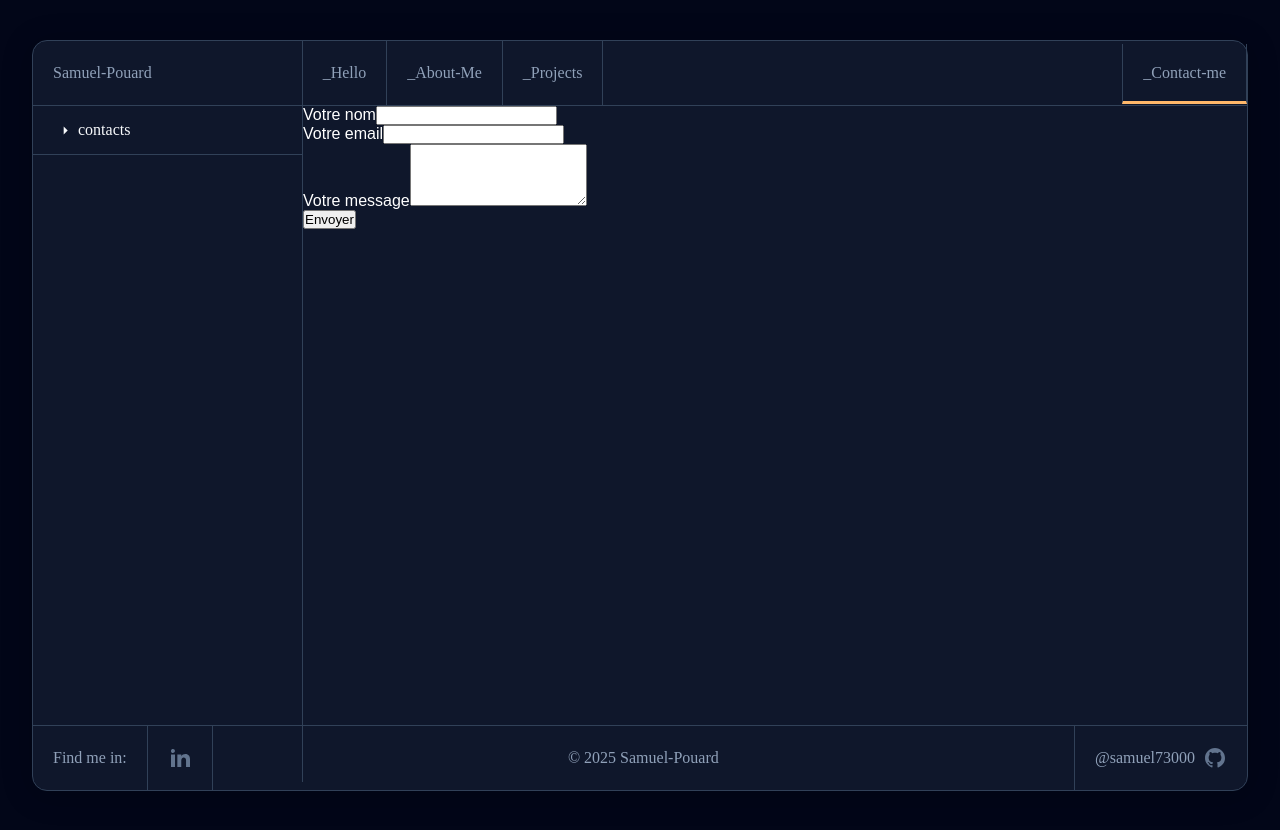
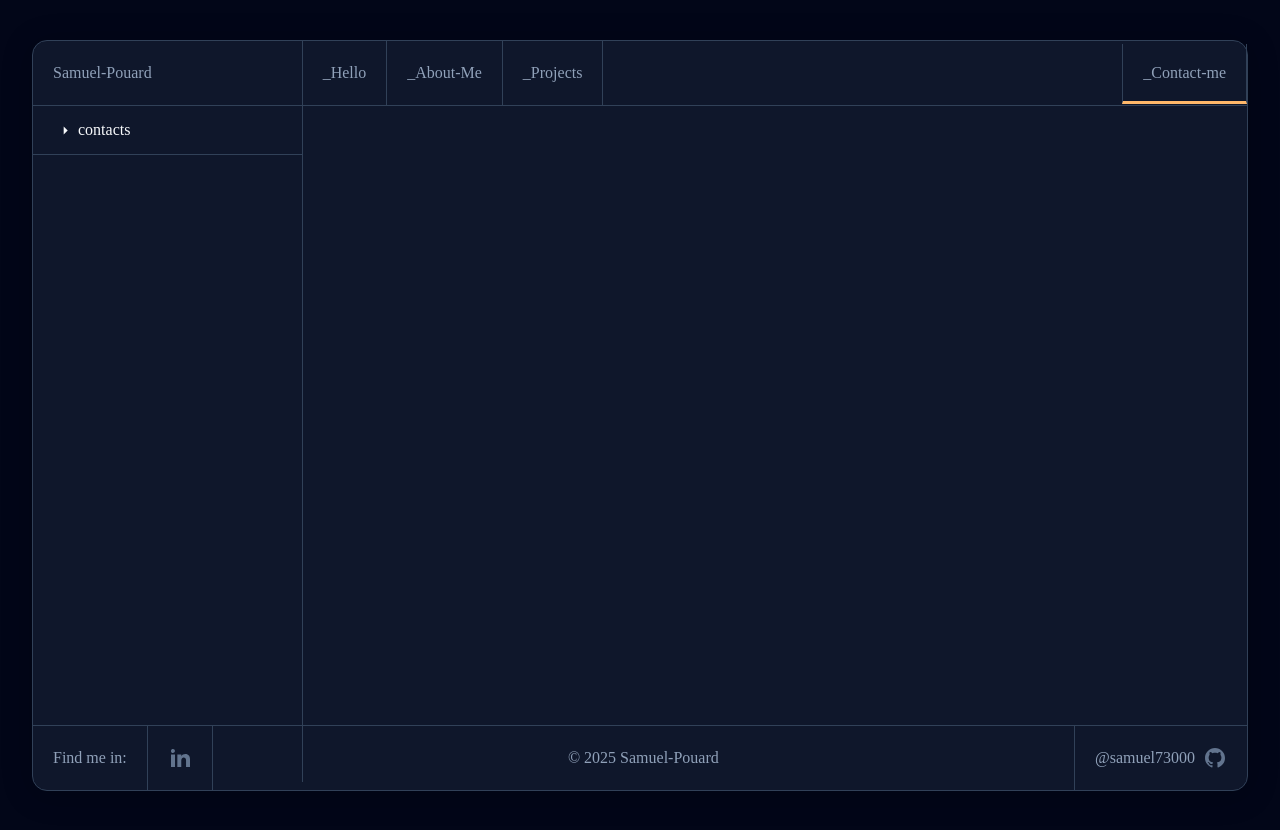
Before and after one commit to samuel73000/Portfolio-v4, a Next.js app: page /contact-me in a window 1280 px wide. Built offline with nearby package versions, Linux system fonts and the light colour scheme.

Commit message:
Update page.js

```diff
--- a/src/app/contact-me/page.js
+++ b/src/app/contact-me/page.js
@@ -56,52 +56,7 @@ export default function contactMe() {
 
         <section className='section-2'>
 
-        <form
-  name="contact"
-  method="POST"
-  data-netlify="true"
-  className={open ? "form-visible" : "form-hidden"}
->
-  {/* Nécessaire pour le parsing du formulaire par Netlify */}
-  <input type="hidden" name="form-name" value="contact" />
 
-  <div className="form-group">
-    <label htmlFor="name">Votre nom</label>
-    <input
-      type="text"
-      id="name"
-      name="name"
-      required
-      className="form-control"
-    />
-  </div>
-
-  <div className="form-group">
-    <label htmlFor="email">Votre email</label>
-    <input
-      type="email"
-      id="email"
-      name="email"
-      required
-      className="form-control"
-    />
-  </div>
-
-  <div className="form-group">
-    <label htmlFor="message">Votre message</label>
-    <textarea
-      id="message"
-      name="message"
-      rows="4"
-      required
-      className="form-control"
-    ></textarea>
-  </div>
-
-  <button type="submit" className="submit-button">
-    Envoyer
-  </button>
-</form>
 
         </section>
 
```
